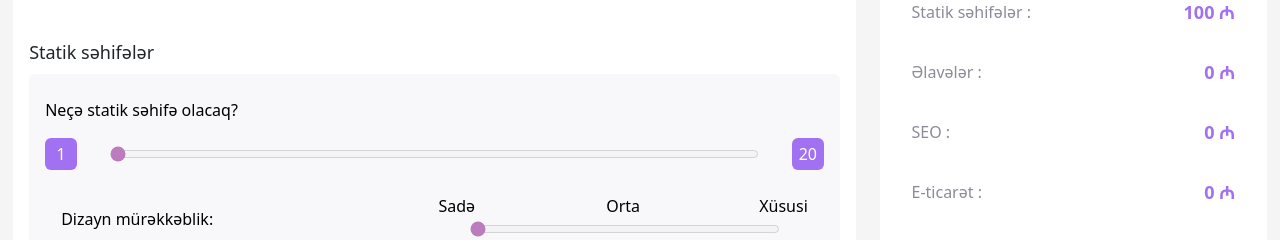
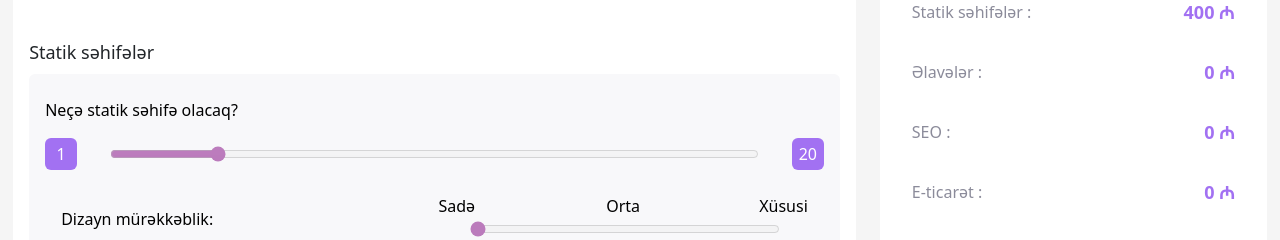
Before and after one commit to EltunH/Sayt.az, a website: page index.htm in a window 1280 px wide. Shown: the part 3910-4150 px from the top of the page. Drawn offline with nearby package versions, Linux system fonts and the light colour scheme.

Commit message:
change calculyator

```diff
--- a/index.htm
+++ b/index.htm
@@ -715,7 +715,7 @@
                       <div class="w-10/12">
                         <input type="range" oninput="changeValue()"
                           class="w-full block h-2 bg-gray-200 rounded-lg cursor-pointer accent-[#800080] opacity-50"
-                          bg-gray-200 id="sehifeInput" step="1" max="20" value="1" min="1">
+                          bg-gray-200 id="sehifeInput" step="1" max="20" value="4" min="1">
                       </div>
                       <div
                         class="flex bg-[#A271F2] text-white lmd:w-8 w-6 lmd:h-8 h-6 text-base items-center justify-center rounded-md">
```
